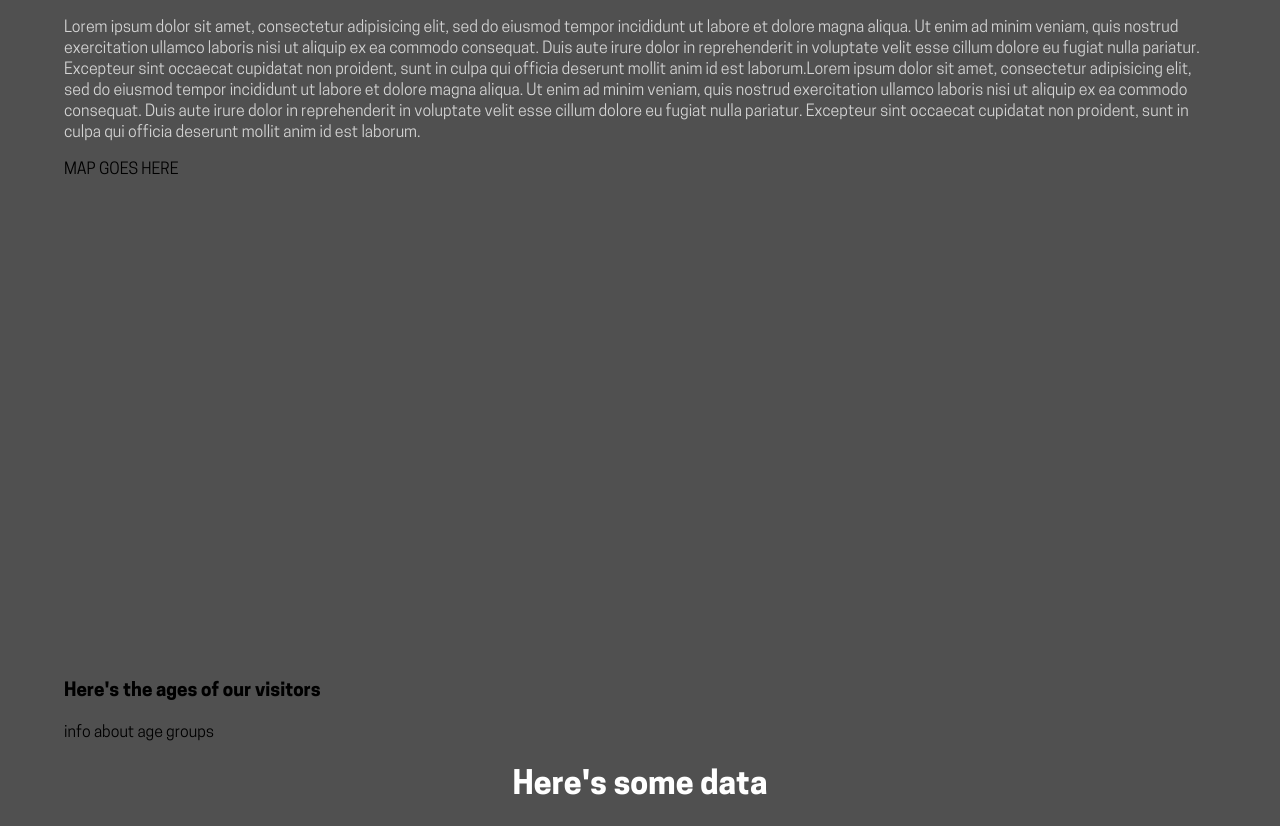
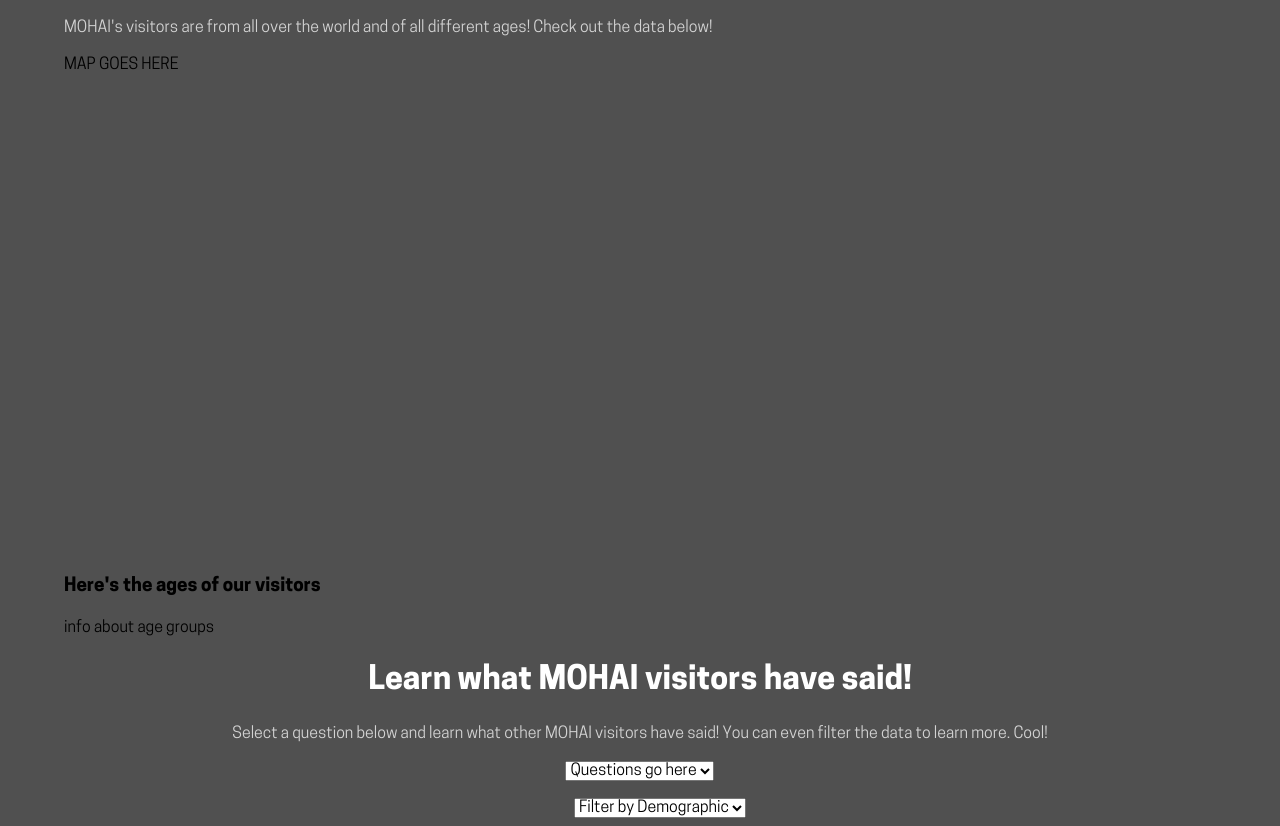
Before and after one commit to ShibaScream/MOHAI_data_app, a website: page index.html in a window 1280 px wide. Shown: the part 704-1530 px from the top of the page. Drawn offline with nearby package versions, Linux system fonts and the light colour scheme; some packages are replaced by stand-ins of ours; no server answers; a script that the page names is missing; files whose address does not match are found by name.

Commit message:
added new text

```diff
--- a/index.html
+++ b/index.html
@@ -36,7 +36,7 @@
       </section>
       <section class="tab-content" id="about_visitors">
         <h1>About our Visitors</h1>
-        <p> Lorem ipsum dolor sit amet, consectetur adipisicing elit, sed do eiusmod tempor incididunt ut labore et dolore magna aliqua. Ut enim ad minim veniam, quis nostrud exercitation ullamco laboris nisi ut aliquip ex ea commodo consequat. Duis aute irure dolor in reprehenderit in voluptate velit esse cillum dolore eu fugiat nulla pariatur. Excepteur sint occaecat cupidatat non proident, sunt in culpa qui officia deserunt mollit anim id est laborum.Lorem ipsum dolor sit amet, consectetur adipisicing elit, sed do eiusmod tempor incididunt ut labore et dolore magna aliqua. Ut enim ad minim veniam, quis nostrud exercitation ullamco laboris nisi ut aliquip ex ea commodo consequat. Duis aute irure dolor in reprehenderit in voluptate velit esse cillum dolore eu fugiat nulla pariatur. Excepteur sint occaecat cupidatat non proident, sunt in culpa qui officia deserunt mollit anim id est laborum. </p>
+        <p> MOHAI's visitors are from all over the world and of all different ages! Check out the data below!</p>
         <div id="i_frame">MAP GOES HERE
         </div>
         <div id="age_groups">
@@ -46,8 +46,8 @@
         <!-- changed id -->
       </section>
       <section class="tab-content" id="visual_page">
-        <h1>Here's some data</h1>
-        <p>Lorem ipsum dolor sit amet, consectetur adipisicing elit, sed do eiusmod tempor incididunt ut labore et dolore magna aliqua. Ut enim ad minim veniam, quis nostrud exercitation ullamco laboris nisi ut aliquip ex ea commodo consequat. Duis aute irure dolor in reprehenderit in voluptate velit esse cillum dolore eu fugiat nulla pariatur. Excepteur sint occaecat cupidatat non proident, sunt in culpa qui officia deserunt mollit anim id est laborum. </p>
+        <h1>Learn what MOHAI visitors have said!</h1>
+        <p>Select a question below and learn what other MOHAI visitors have said! You can even filter the data to learn more. Cool!</p>
         <div id="questions">
           <select id="question_selection">
             <option value="">Questions go here</option>
```
